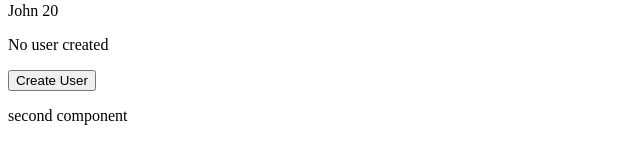
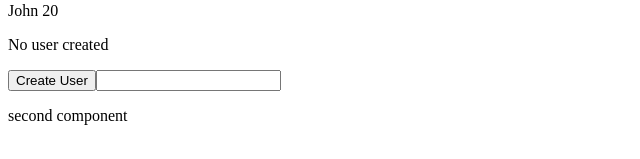
Before and after one commit to musakazim-1397/angular-rxjs, an Angular app: page / in a window 1280 px wide. Shown: the part 183-342 px from the top of the page, without its empty margins (0-640 px from the left). Built offline with nearby package versions, Linux system fonts and the light colour scheme.

Commit message:
6th commit

```diff
--- a/src/app/first-component/first-component.component.html
+++ b/src/app/first-component/first-component.component.html
@@ -4,3 +4,6 @@
 <p>{{userCreated}}</p>
 
 <button [disabled]="!allowNewUser" (click)="onCreateUser()">Create User</button>
+
+<input type="text" (input)="onUserEnter($event)">
+<p>{{enteredData}}</p>
--- a/src/app/first-component/first-component.component.ts
+++ b/src/app/first-component/first-component.component.ts
@@ -9,13 +9,20 @@ export class FirstComponentComponent {
     name = "John";
     age = 20;
     allowNewUser = false;
-    userCreated='No user created'
+    userCreated='No user created';
+    enteredData = '';
 
     constructor(){
         setTimeout(() => {
             this.allowNewUser = true;
         }, 2000);
     }
+
+    onUserEnter(event : Event){
+        this.enteredData = (<HTMLInputElement>event.target).value;
+    }
+
+
 
     onCreateUser(){
       this.userCreated = 'User was created';
```
